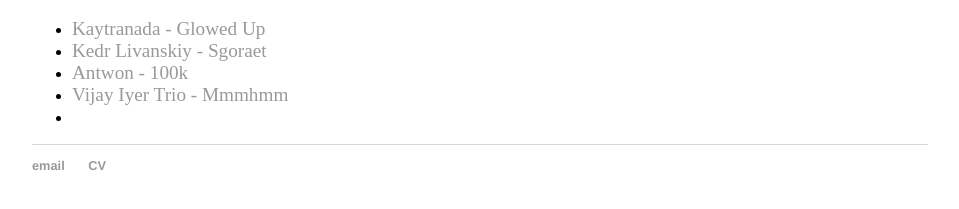
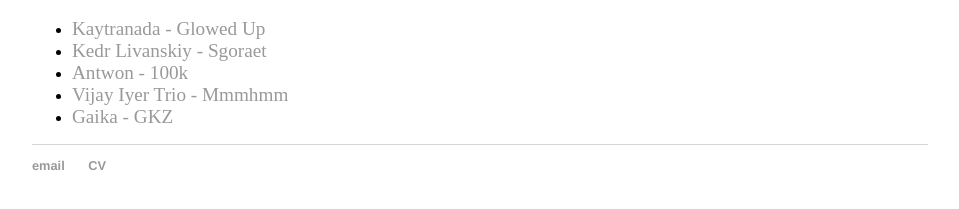
Before and after one commit to nicklutsko/nicklutsko.github.io, a Jekyll site: the page built from listening/index.html, in a window 1280 px wide. Shown: the part 237-446 px from the top of the page, without its empty margins (160-1119 px from the left). Built offline with Jekyll 4.4.1, drawn with Linux system fonts in a browser that asks for light colours.

Commit message:
Update index.html

```diff
--- a/listening/index.html
+++ b/listening/index.html
@@ -11,8 +11,7 @@ title: Listening
 			  <li><big><a href="https://www.youtube.com/watch?v=aRH5I1zetbE">Kedr Livanskiy - Sgoraet</a></big></li>
 			  <li><big><a href="https://soundcloud.com/anticon/antwon-100k">Antwon - 100k</a></big></li>
 			  <li><big><a href="https://www.youtube.com/watch?v=P2rUjtTUt6g">Vijay Iyer Trio - Mmmhmm</a></big></li>
-			  <li><big><a href="https://soundcloud.com/mixpak/gaika-gkz>"a></big></li>
-
+			  <li><big><a href="https://soundcloud.com/mixpak/gaika-gkz">Gaika - GKZ</a></big></li>
 			</ul>
 
 		</div>
```
